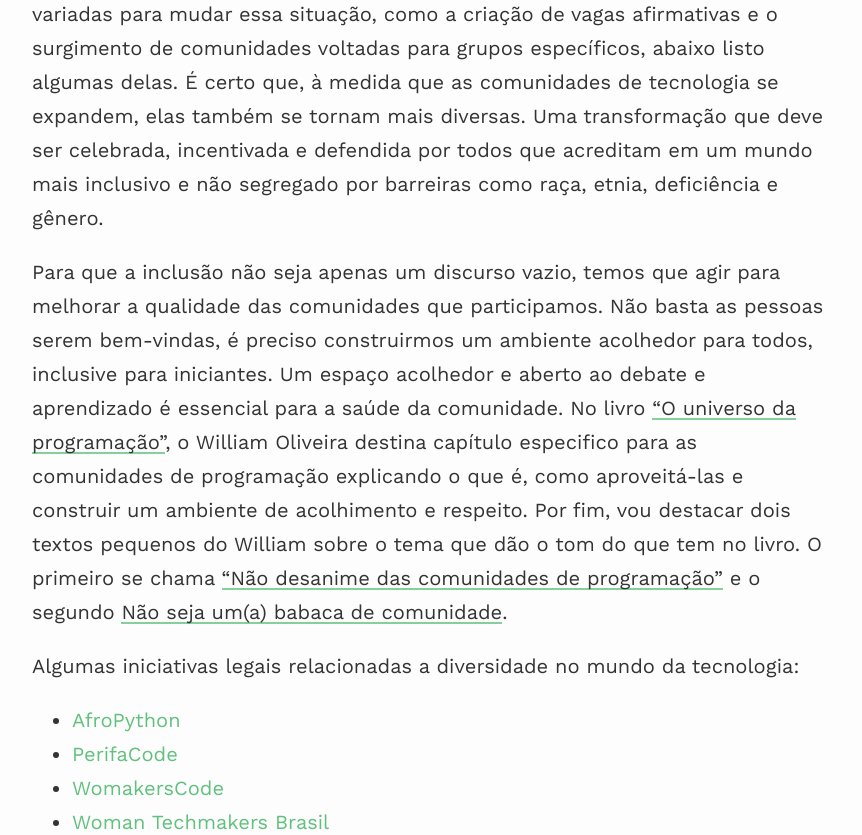
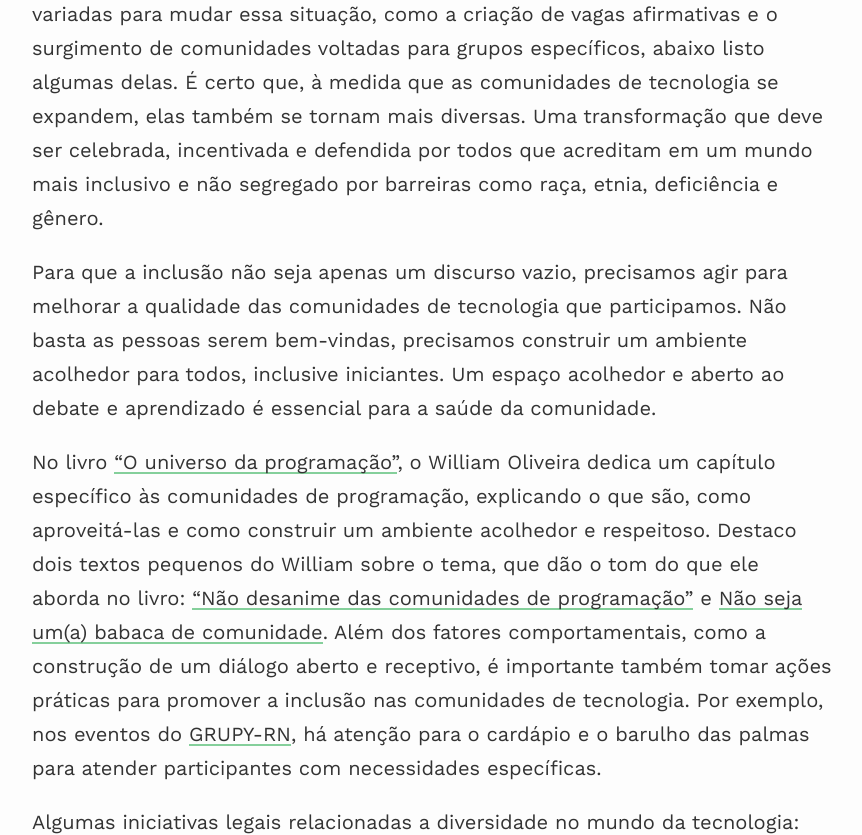
Before and after one commit to 0jonjo/0jonjo.github.io, a Jekyll site: the page built from _posts/2023-11-11-comunidades.md, in a window 1280 px wide and 900 px high, scrolled down 1827 px, cut to the strip 0-835 px from the top of the window. Shown: the whole strip, without its empty margins (208-1070 px from the left). Built offline with Jekyll 4.4.1, drawn with Linux system fonts in a browser that asks for light colours; nearby versions of some CDN libraries.

Commit message:
add last phrase to comunidades post

```diff
--- a/_posts/2023-11-11-comunidades.md
+++ b/_posts/2023-11-11-comunidades.md
@@ -16,7 +16,9 @@ Essa injeção de dinheiro e exposição na mídia foi acompanhada também - nem
 
 Já tive a oportunidade de participar de comitês e grupos de institutos e órgãos públicos que trabalham com temas relacionados a tecnologia e inclusão. Um diagnóstico claro nesses espaços é visível a olhos nu em eventos: as comunidades de tecnologia são bem mais brancas, masculinas e elitizadas que a sociedade como um todo. E quando você observa o quadro funcional das empresas - em que o corte social e de idade se eleva - a discrepância é ainda mais aguda. As razões dessa desigualdade são complexas e há iniciativas variadas para mudar essa situação, como a criação de vagas afirmativas e o surgimento de comunidades voltadas para grupos específicos, abaixo listo algumas delas. É certo que, à medida que as comunidades de tecnologia se expandem, elas também se tornam mais diversas. Uma transformação que deve ser celebrada, incentivada e defendida por todos que acreditam em um mundo mais inclusivo e não segregado por barreiras como raça, etnia, deficiência e gênero.
 
-Para que a inclusão não seja apenas um discurso vazio, temos que agir para melhorar a qualidade das comunidades que participamos. Não basta as pessoas serem bem-vindas, é preciso construirmos um ambiente acolhedor para todos, inclusive para iniciantes. Um espaço acolhedor e aberto ao debate e aprendizado é essencial para a saúde da comunidade. No livro ["O universo da programação"](https://www.casadocodigo.com.br/products/livro-universo-programacao), o William Oliveira destina capítulo especifico para as comunidades de programação explicando o que é, como aproveitá-las e construir um ambiente de acolhimento e respeito. Por fim, vou destacar dois textos pequenos do William sobre o tema que dão o tom do que tem no livro. O primeiro se chama ["Não desanime das comunidades de programação"](https://woliveiras.com.br/posts/nao-desanime-comunidades-programacao/) e o segundo [Não seja um(a) babaca de comunidade](https://woliveiras.com.br/posts/n%C3%A3o-seja-um-a-babaca-de-comunidade/).
+Para que a inclusão não seja apenas um discurso vazio, precisamos agir para melhorar a qualidade das comunidades de tecnologia que participamos. Não basta as pessoas serem bem-vindas, precisamos construir um ambiente acolhedor para todos, inclusive iniciantes. Um espaço acolhedor e aberto ao debate e aprendizado é essencial para a saúde da comunidade.
+
+ No livro ["O universo da programação"](https://www.casadocodigo.com.br/products/livro-universo-programacao), o William Oliveira dedica um capítulo específico às comunidades de programação, explicando o que são, como aproveitá-las e como construir um ambiente acolhedor e respeitoso. Destaco dois textos pequenos do William sobre o tema, que dão o tom do que ele aborda no livro: ["Não desanime das comunidades de programação"](https://woliveiras.com.br/posts/nao-desanime-comunidades-programacao/) e [Não seja um(a) babaca de comunidade](https://woliveiras.com.br/posts/n%C3%A3o-seja-um-a-babaca-de-comunidade/). Além dos fatores comportamentais, como a construção de um diálogo aberto e receptivo, é importante também tomar ações práticas para promover a inclusão nas comunidades de tecnologia. Por exemplo, nos eventos do [GRUPY-RN](https://blog.grupyrn.org/), há atenção para o cardápio e o barulho das palmas para atender participantes com necessidades específicas.
 
 Algumas iniciativas legais relacionadas a diversidade no mundo da tecnologia:
 - [AfroPython](https://afropython.org/)
```
